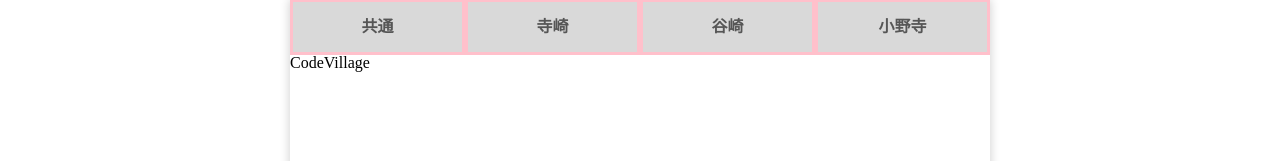
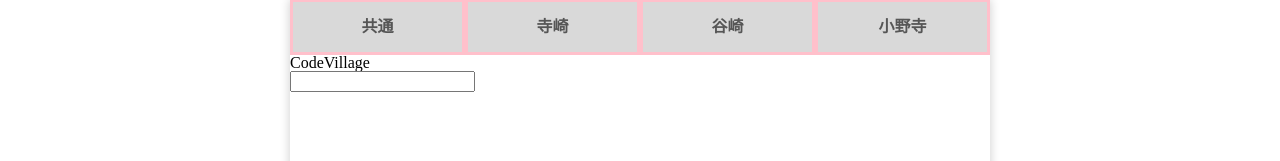
Before and after one commit to kogepee/GraduationAssignment, a React (Create React App) app: page /Recommended in a window 1280 px wide. Shown: the part 251-412 px from the top of the page. Built offline with nearby package versions, Linux system fonts and the light colour scheme.

Commit message:
fifth commit

```diff
--- a/src/Recommended.js
+++ b/src/Recommended.js
@@ -1,9 +1,32 @@
-import React from 'react'
+import React, { useState } from 'react'
 import { Link } from 'react-router-dom'
 import { Tab, Tabs, TabList, TabPanel } from 'react-tabs';
 import './Recommended.css'
 
 const Recommended = () => {
+  const [value, setValue] = useState('')
+  const [todos, setTodos] =useState([])
+
+  const addTodo = content => {
+    setTodos([
+      ...todos,
+      {
+        content:content
+      }
+    ])
+  }
+
+  const handleSubmit = e => {
+    e.preventDefault()
+    if ( value =='') {
+      alert('入力してください');
+      return false;
+    } else {
+    }
+    addTodo(value)
+    setValue('')
+  }
+
   return(
     <div>
       <h1>おすすめ機能</h1>
@@ -23,6 +46,17 @@ const Recommended = () => {
         </TabList>
         <TabPanel>
           <h2>CodeVillage</h2>
+          <div addTodo={addTodo} />
+          <form onSubmit={handleSubmit}>
+            <input
+              type='text'
+              onChange={e => {
+                setValue(e.target.value)
+                console.log(e.target.value)
+              }}
+              value={value}
+              />
+          </form>
         </TabPanel>
         <TabPanel>
           <h2>寺崎おすすめ</h2>
@@ -34,6 +68,7 @@ const Recommended = () => {
           <h2>小野寺おすすめ</h2>
         </TabPanel>
       </Tabs>
+
     </div>
   )
 }
```
